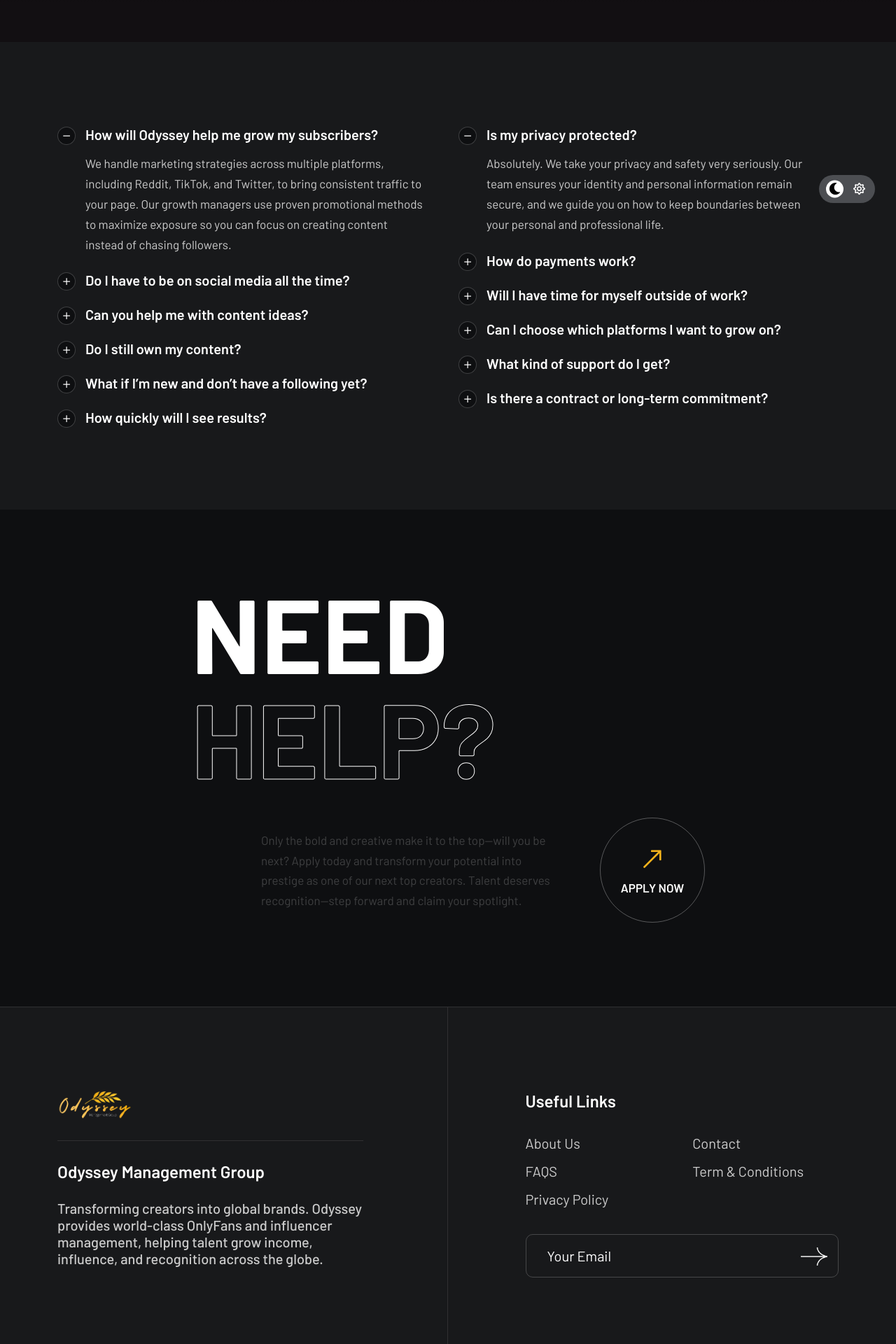
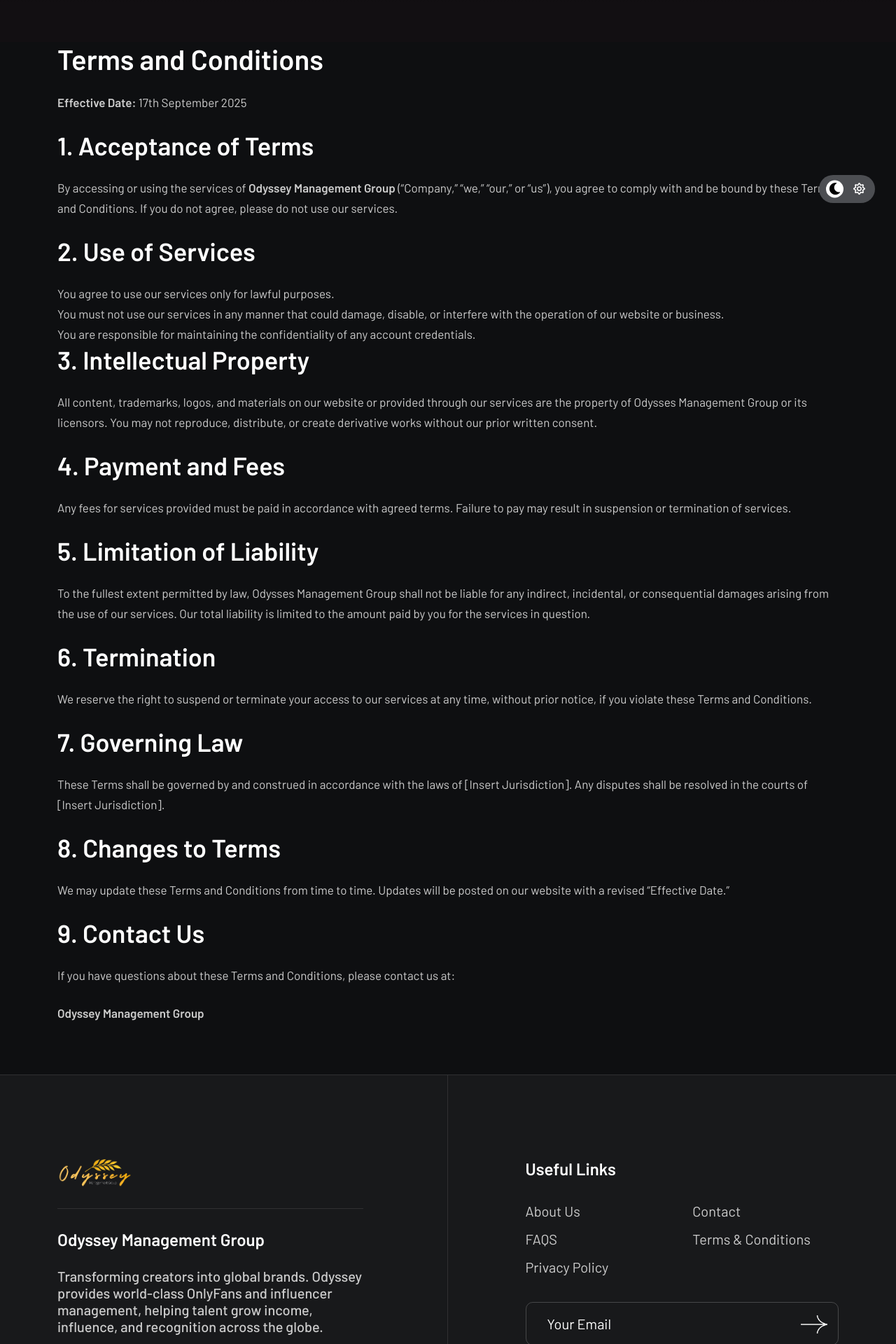
Before and after one commit to odysseyManagement/odyssey-marketing-website, a React (Vite) app: page /terms-and-conditions in a window 1280 px wide. Shown: the part 480-2400 px from the top of the page at 70% size. Built offline with nearby package versions, Linux system fonts and the light colour scheme.

Commit message:
fix: correct spelling in footer links and enhance newsletter form handling with emailjs integration

```diff
--- a/src/components/footer/FooterV4.tsx
+++ b/src/components/footer/FooterV4.tsx
@@ -58,7 +58,7 @@
                                     <li><Link to="/about-us">About Us</Link></li>
                                     <li><Link to="/contact-us">Contact</Link></li>
                                     <li><Link to="/faq">FAQS</Link></li>
-                                    <li><Link to="/terms-and-conditions">Term & Conditions</Link></li>
+                                    <li><Link to="/terms-and-conditions">Terms & Conditions</Link></li>
                                     <li><Link to="/privacy-policy">Privacy Policy</Link></li>
                                 </ul>
                                 <NewsletterV2 />
--- a/src/components/newsletter/NewsletterV2.tsx
+++ b/src/components/newsletter/NewsletterV2.tsx
@@ -1,25 +1,53 @@
+import emailjs from "@emailjs/browser";
+import { useRef, useState } from "react";
+import { toast } from "react-toastify";
 import arrowRightTwo from "/assets/img/icon/arrow-right-two.png";
-import { toast } from "react-toastify";
 
 interface FormEventHandler {
-    // eslint-disable-next-line no-unused-vars
   (event: React.FormEvent<HTMLFormElement>): void;
 }
 
+const SERVICE_ID = "service_1v419nq";
+const TEMPLATE_ID = "template_q92b0h1";
+const PUBLIC_KEY = "HEYc_eGmsWiomCr63";
+
 const NewsletterV2 = () => {
+  const formRef = useRef<HTMLFormElement | null>(null);
+  const [submitting, setSubmitting] = useState(false);
 
-    const handleForm: FormEventHandler = (event) => {
-        event.preventDefault()
-        const form = event.target as HTMLFormElement;
-        form.reset()
-        toast.success("Thanks For Your Email!")
+  const handleForm: FormEventHandler = async (event) => {
+    event.preventDefault();
+    if (!formRef.current) return;
+
+    try {
+      setSubmitting(true);
+      await emailjs.sendForm(SERVICE_ID, TEMPLATE_ID, formRef.current, {
+        publicKey: PUBLIC_KEY,
+      });
+      toast.success("Thanks for subscribing!");
+      formRef.current.reset();
+    } catch (err) {
+      console.error(err);
+      toast.error("Something went wrong. Please try again.");
+    } finally {
+      setSubmitting(false);
     }
+  };
 
   return (
     <>
-            <form className="newsletter style-two" onSubmit={handleForm}>
-                <input type="email" placeholder="Your Email" className="form-control" name="email" autoComplete="off" />
-                <button type="submit"><img src={arrowRightTwo} alt="Image Not Found" /></button>
+      <form className="newsletter style-two" ref={formRef} onSubmit={handleForm}>
+        <input
+          type="email"
+          placeholder="Your Email"
+          className="form-control"
+          name="email"
+          required
+          autoComplete="off"
+        />
+        <button type="submit" disabled={submitting}>
+          {submitting ? "..." : <img src={arrowRightTwo} alt="Submit" />}
+        </button>
       </form>
     </>
   );
--- a/src/pages/innerPages/PrivacyPolicy.tsx
+++ b/src/pages/innerPages/PrivacyPolicy.tsx
@@ -1,7 +1,6 @@
 import { Helmet } from "react-helmet-async";
 import Breadcrumb from "../../components/breadcrumb/Breadcrumb";
 import DarkClass from "../../components/classes/DarkClass";
-import QuickContact from "../../components/contact/QuickContact";
 import LayoutV1 from "../../components/layouts/LayoutV1";
 import ThemeDark from "../../components/switcher/ThemeDark";
 
@@ -13,9 +12,126 @@
       </Helmet>
 
       <LayoutV1>
-                <Breadcrumb title='Frequently asked question' breadCrumb='faq' />
+        <Breadcrumb title="Privacy Policy" breadCrumb="faq" />
+        <div className="container">
+          <div className="row">
+            <div className="col-12 mb-5">
+              <p>
+                <strong>Effective Date:</strong> 17 September 2025
+              </p>
 
-                <QuickContact title='Need' titleBold='Help?' />
+              <h2>1. Information We Collect</h2>
+              <ul>
+                <li>
+                  <strong>Personal Information:</strong> Name, email, phone
+                  number, mailing address, and other identifiers you provide.
+                </li>
+                <li>
+                  <strong>Business Information:</strong> Company name, job
+                  title, and professional details when engaging in business with
+                  us.
+                </li>
+                <li>
+                  <strong>Technical Information:</strong> IP address, browser
+                  type, device details, cookies, and usage data.
+                </li>
+                <li>
+                  <strong>Financial Information:</strong> Payment details
+                  (processed securely via third-party providers).
+                </li>
+              </ul>
+
+              <h2>2. How We Use Your Information</h2>
+              <ul>
+                <li>To provide, manage, and improve our services</li>
+                <li>
+                  To communicate with you regarding inquiries, updates, and
+                  promotions
+                </li>
+                <li>To process payments and manage transactions</li>
+                <li>
+                  To comply with legal obligations and enforce our agreements
+                </li>
+                <li>
+                  To personalize user experiences and enhance website
+                  functionality
+                </li>
+              </ul>
+
+              <h2>3. Sharing of Information</h2>
+              <p>
+                We do not sell your personal information. We may share it only
+                in these cases:
+              </p>
+              <ul>
+                <li>
+                  <strong>Service Providers:</strong> With trusted vendors who
+                  assist us (e.g., IT, payment processors).
+                </li>
+                <li>
+                  <strong>Legal Requirements:</strong> When required by law or
+                  regulation.
+                </li>
+                <li>
+                  <strong>Business Transfers:</strong> In case of a merger,
+                  acquisition, or asset sale.
+                </li>
+              </ul>
+
+              <h2>4. Data Security</h2>
+              <p>
+                We implement safeguards to protect your information, but no
+                system is 100% secure.
+              </p>
+
+              <h2>5. Your Privacy Rights</h2>
+              <p>You may have rights depending on your location, such as:</p>
+              <ul>
+                <li>Accessing the information we hold about you</li>
+                <li>Requesting corrections or updates</li>
+                <li>Requesting deletion of your data</li>
+                <li>Opting out of marketing communications</li>
+              </ul>
+              <p>Contact us to exercise these rights.</p>
+
+              <h2>6. Cookies & Tracking</h2>
+              <p>
+                We use cookies to enhance your experience. You can manage cookie
+                settings in your browser.
+              </p>
+
+              <h2>7. Third-Party Links</h2>
+              <p>
+                Our site may link to external sites. We are not responsible for
+                their privacy practices.
+              </p>
+
+              <h2>8. Children’s Privacy</h2>
+              <p>
+                Our services are not directed to individuals under 18, and we do
+                not knowingly collect their data.
+              </p>
+
+              <h2>9. Changes to This Policy</h2>
+              <p>
+                We may update this Privacy Policy. Any changes will be posted
+                with a revised “Effective Date.”
+              </p>
+
+              <h2>10. Contact Us</h2>
+              <p>If you have questions, contact us at:</p>
+              <p>
+                <strong>Odyssey Management Group</strong>
+                <br />
+                Email: enquiries@odysseymanagementgroup.com
+                <br />
+                Phone: [Insert Phone Number]
+                <br />
+                Address: [Insert Company Address]
+              </p>
+            </div>
+          </div>
+        </div>
         <DarkClass />
         <ThemeDark />
       </LayoutV1>
--- a/src/pages/innerPages/TermsAndConditions.tsx
+++ b/src/pages/innerPages/TermsAndConditions.tsx
@@ -1,8 +1,6 @@
 import { Helmet } from "react-helmet-async";
 import Breadcrumb from "../../components/breadcrumb/Breadcrumb";
 import DarkClass from "../../components/classes/DarkClass";
-import QuickContact from "../../components/contact/QuickContact";
-import FaqV1 from "../../components/faq/FaqV1";
 import LayoutV1 from "../../components/layouts/LayoutV1";
 import ThemeDark from "../../components/switcher/ThemeDark";
 
@@ -13,13 +11,78 @@
                 <title>Dixor - Faq</title>
             </Helmet>
 
-            <LayoutV1>
-                <Breadcrumb title='Frequently asked question' breadCrumb='faq' />
-                <FaqV1 sectionClass='bg-gray' />
-                <QuickContact title='Need' titleBold='Help?' />
-                <DarkClass />
-                <ThemeDark />
-            </LayoutV1>
+         <LayoutV1>
+        <Breadcrumb title="Terms And Conditions" breadCrumb="faq" />
+
+        <div className='container'>
+  <div className='row'>
+    <div className='col-12 mb-5'>
+      <h1 className="mb-4">Terms and Conditions</h1>
+      <p><strong>Effective Date:</strong> 17th September 2025</p>
+
+      <h2>1. Acceptance of Terms</h2>
+      <p>
+        By accessing or using the services of <strong>Odyssey Management Group</strong> (“Company,” “we,” “our,” or “us”), you agree to comply with and be bound by these Terms and Conditions.
+        If you do not agree, please do not use our services.
+      </p>
+
+      <h2>2. Use of Services</h2>
+      <ul>
+        <li>You agree to use our services only for lawful purposes.</li>
+        <li>You must not use our services in any manner that could damage, disable, or interfere with the operation of our website or business.</li>
+        <li>You are responsible for maintaining the confidentiality of any account credentials.</li>
+      </ul>
+
+      <h2>3. Intellectual Property</h2>
+      <p>
+        All content, trademarks, logos, and materials on our website or provided through our services are the property of Odysses Management Group or its licensors.
+        You may not reproduce, distribute, or create derivative works without our prior written consent.
+      </p>
+
+      <h2>4. Payment and Fees</h2>
+      <p>
+        Any fees for services provided must be paid in accordance with agreed terms.
+        Failure to pay may result in suspension or termination of services.
+      </p>
+
+      <h2>5. Limitation of Liability</h2>
+      <p>
+        To the fullest extent permitted by law, Odysses Management Group shall not be liable for any indirect, incidental, or consequential damages arising from the use of our services.
+        Our total liability is limited to the amount paid by you for the services in question.
+      </p>
+
+      <h2>6. Termination</h2>
+      <p>
+        We reserve the right to suspend or terminate your access to our services at any time, without prior notice, if you violate these Terms and Conditions.
+      </p>
+
+      <h2>7. Governing Law</h2>
+      <p>
+        These Terms shall be governed by and construed in accordance with the laws of [Insert Jurisdiction].
+        Any disputes shall be resolved in the courts of [Insert Jurisdiction].
+      </p>
+
+      <h2>8. Changes to Terms</h2>
+      <p>
+        We may update these Terms and Conditions from time to time.
+        Updates will be posted on our website with a revised “Effective Date.”
+      </p>
+
+      <h2>9. Contact Us</h2>
+      <p>
+        If you have questions about these Terms and Conditions, please contact us at:
+      </p>
+      <p>
+        <strong>Odyssey Management Group</strong><br />
+
+      </p>
+    </div>
+  </div>
+</div>
+
+        <DarkClass />
+        <ThemeDark />
+      </LayoutV1>
         </>
     );
 };
```
Lines whose indentation alone changed are shown as unchanged.
